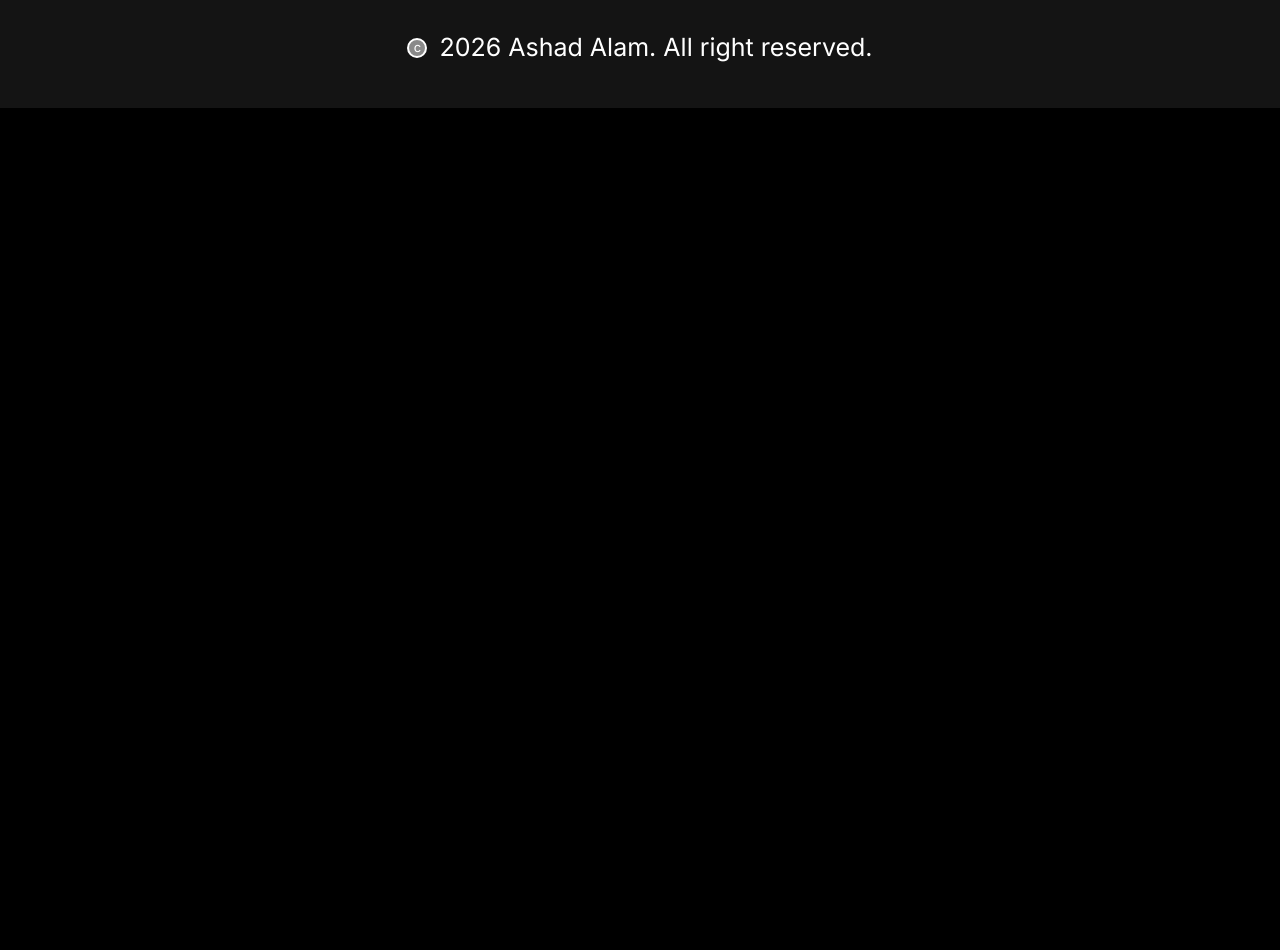
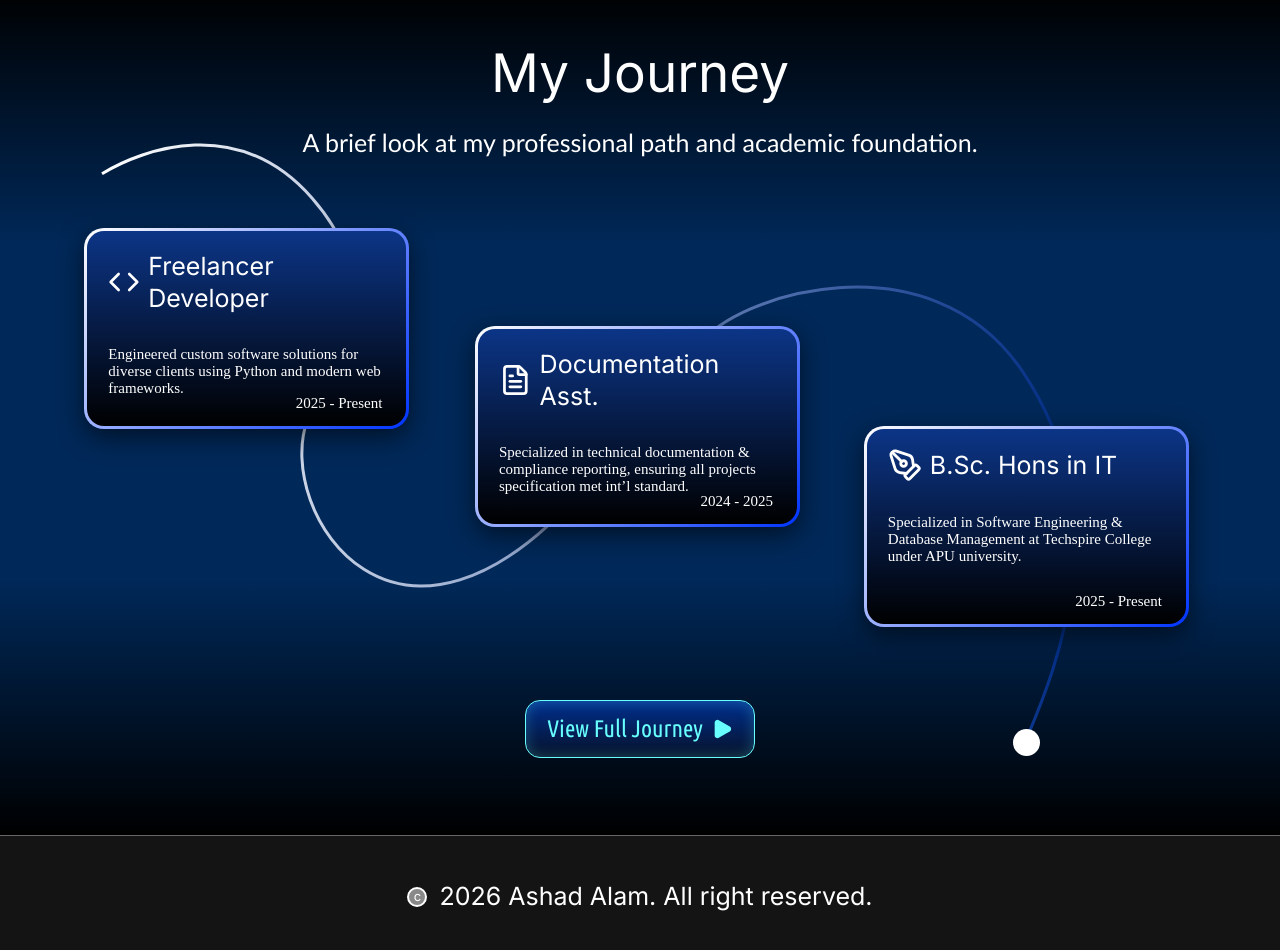
Before and after one commit to ashad0806/My_Portfolio, a React app: page / in a window 1280 px wide. Shown: the part 1300-2250 px from the top of the page. Before the commit the page ends 1408 px from the top, so only its background shows below. Built offline with nearby package versions, Linux system fonts and the light colour scheme; the HTML template or start-up script is replaced by a standard one; a web font is replaced by a local one.

Commit message:
Step 6: add My Journey section with curved timeline and Journey route

```diff
--- a/src/App.jsx
+++ b/src/App.jsx
@@ -22,6 +22,7 @@ function App() {
           <Route path="/services" element={<Placeholder title="Services" />} />
           <Route path="/projects" element={<Placeholder title="Projects" />} />
           <Route path="/skills" element={<Placeholder title="Skills" />} />
+          <Route path="/journey" element={<Placeholder title="Journey" />} />
           <Route path="/contact" element={<Placeholder title="Contact" />} />
           <Route path="/resume" element={<Placeholder title="Resume" />} />
         </Routes>
--- /dev/null
+++ b/src/components/home/Journey.jsx
@@ -0,0 +1,127 @@
+import { Link } from 'react-router-dom'
+import { Code, FileText, PenTool, Play } from 'lucide-react'
+
+const items = [
+  {
+    icon: Code,
+    title: 'Freelancer Developer',
+    text: 'Engineered custom software solutions for diverse clients using Python and modern web frameworks. ',
+    date: '2025 - Present',
+    left: '4.9%',
+    top: 70,
+  },
+  {
+    icon: FileText,
+    title: 'Documentation Asst.',
+    text: 'Specialized in technical documentation & compliance reporting, ensuring all projects specification met int’l standard.',
+    date: '2024 - 2025',
+    left: '36.6%',
+    top: 168,
+  },
+  {
+    icon: PenTool,
+    title: 'B.Sc. Hons in IT',
+    text: 'Specialized in Software Engineering & Database Management at Techspire College under APU university.',
+    date: '2025 - Present',
+    left: '68.17%',
+    top: 268,
+  },
+]
+
+function JourneyCard({ item, style, className = '' }) {
+  const { icon: Icon, title, text, date } = item
+  return (
+    <article
+      style={style}
+      className={`rounded-[20px] bg-[linear-gradient(135deg,#ffffff,#0033ff)] p-[3px] shadow-[0_8px_24px_rgba(0,0,0,0.55)] ${className}`}
+    >
+      <div className="relative h-full min-h-[195px] rounded-[17px] bg-[linear-gradient(180deg,#0c3587,#000000)] px-[21px] pb-12 pt-[19px]">
+        <div className="flex items-center gap-2">
+          <Icon size={34} />
+          <h3 className="font-job text-xl leading-8 xl:text-[25px]">{title}</h3>
+        </div>
+        <p className="mt-5 font-date text-[15px] leading-[17px] xl:mt-8">{text}</p>
+        <span className="absolute bottom-3 right-6 font-date text-[15px]">{date}</span>
+      </div>
+    </article>
+  )
+}
+
+function FullJourneyButton({ className = '' }) {
+  return (
+    <Link
+      to="/journey"
+      className={`flex h-[58px] w-[230px] items-center justify-center gap-2 rounded-[15px] border border-cyan bg-[linear-gradient(180deg,#002f8f,#071229)] font-button text-2xl text-cyan shadow-[inset_0_0_14px_rgba(104,255,255,0.25)] transition hover:brightness-125 ${className}`}
+    >
+      View Full Journey
+      <Play size={22} fill="currentColor" />
+    </Link>
+  )
+}
+
+function Journey() {
+  return (
+    <section className="border-y border-[#666666] bg-[linear-gradient(180deg,#000000,#002858_30%,#002858_70%,#000000)] px-6 pb-16 pt-8 xl:pb-0">
+      {/* Heading */}
+      <div className="mx-auto max-w-[1448px] text-center">
+        <h2 className="font-heading text-4xl sm:text-5xl xl:text-[53px] xl:leading-[107px]">
+          My Journey
+        </h2>
+        <p className="font-calibri text-xl xl:text-[25px] xl:leading-[31px]">
+          A brief look at my professional path and academic foundation.
+        </p>
+      </div>
+
+      {/* Desktop: curved timeline */}
+      <div className="relative mx-auto hidden h-[677px] max-w-[1448px] xl:block">
+        <svg
+          className="absolute z-0 overflow-visible"
+          style={{ left: '6.35%', width: '78.94%', top: -13, height: 602 }}
+          viewBox="0 0 1143 602"
+          preserveAspectRatio="none"
+          fill="none"
+        >
+          <defs>
+            <linearGradient id="journey-line" x1="0" y1="0" x2="1143" y2="0" gradientUnits="userSpaceOnUse">
+              <stop stopColor="#ffffff" />
+              <stop offset="1" stopColor="#002c85" />
+            </linearGradient>
+          </defs>
+          <path
+            d="M0 28.7 C48.2 4 160.2 -31.2 247 53.2 C333.8 137.6 281.3 197.4 241.5 274.7 C201.3 366.7 348.3 560.7 572.5 337.7 C660.5 250.2 627.5 300.7 704 199.2 C740.1 151.3 972.9 87.2 1082.5 227.2 C1192.1 367.2 1128.2 512.5 1082.5 601.7"
+            stroke="url(#journey-line)"
+            strokeWidth="3"
+            vectorEffect="non-scaling-stroke"
+          />
+        </svg>
+
+        {/* End dot */}
+        <span
+          className="absolute z-0 h-[27px] w-[27px] rounded-full bg-white"
+          style={{ left: '80.25%', top: 571 }}
+        />
+
+        {items.map((item) => (
+          <JourneyCard
+            key={item.title}
+            item={item}
+            className="absolute z-10 h-[201px] w-[26.38%]"
+            style={{ left: item.left, top: item.top }}
+          />
+        ))}
+
+        <FullJourneyButton className="absolute left-1/2 top-[542px] -translate-x-1/2" />
+      </div>
+
+      {/* Phone and tablet: stacked cards */}
+      <div className="mx-auto mt-8 flex max-w-md flex-col items-center gap-6 xl:hidden">
+        {items.map((item) => (
+          <JourneyCard key={item.title} item={item} className="w-full" />
+        ))}
+        <FullJourneyButton className="mt-4" />
+      </div>
+    </section>
+  )
+}
+
+export default Journey
--- a/src/pages/Home.jsx
+++ b/src/pages/Home.jsx
@@ -1,11 +1,13 @@
 import Hero from '../components/home/Hero'
 import Expertise from '../components/home/Expertise'
+import Journey from '../components/home/Journey'
 
 function Home() {
   return (
     <>
       <Hero />
       <Expertise />
+      <Journey />
     </>
   )
 }
```
